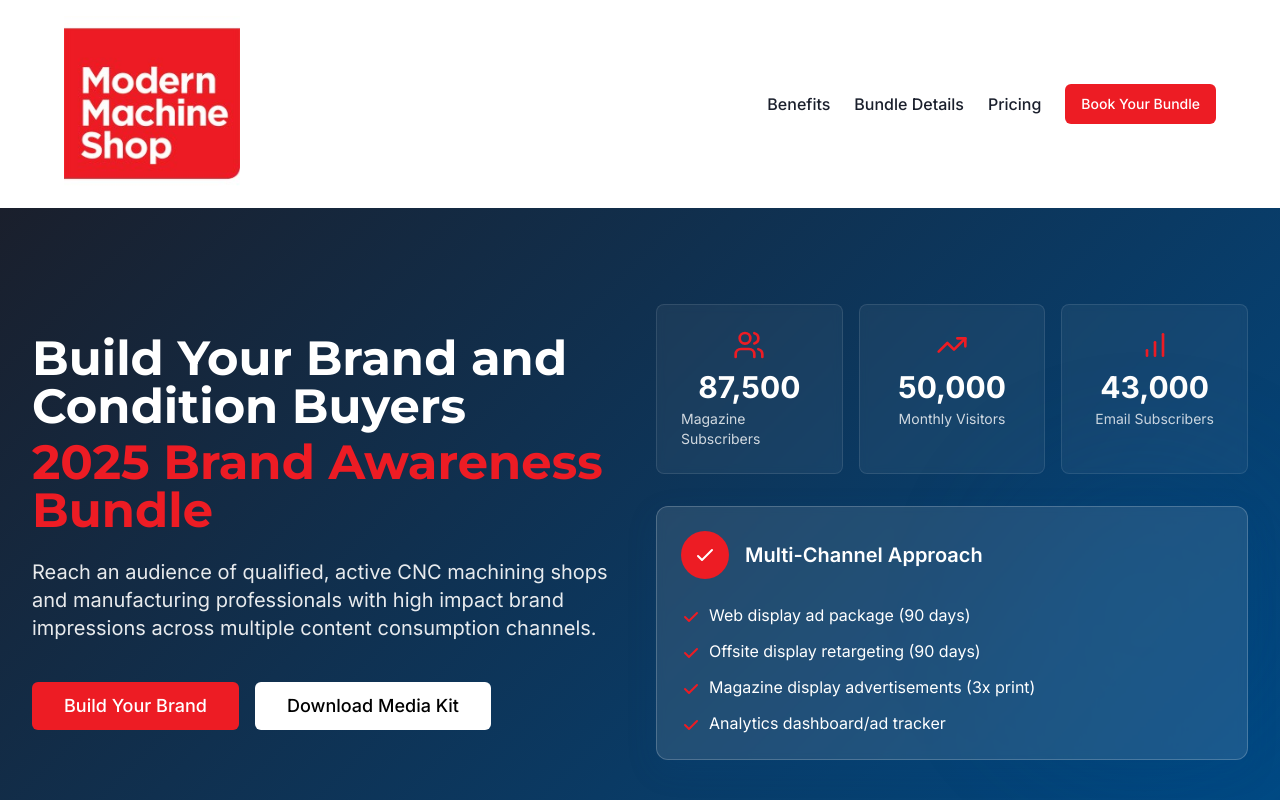
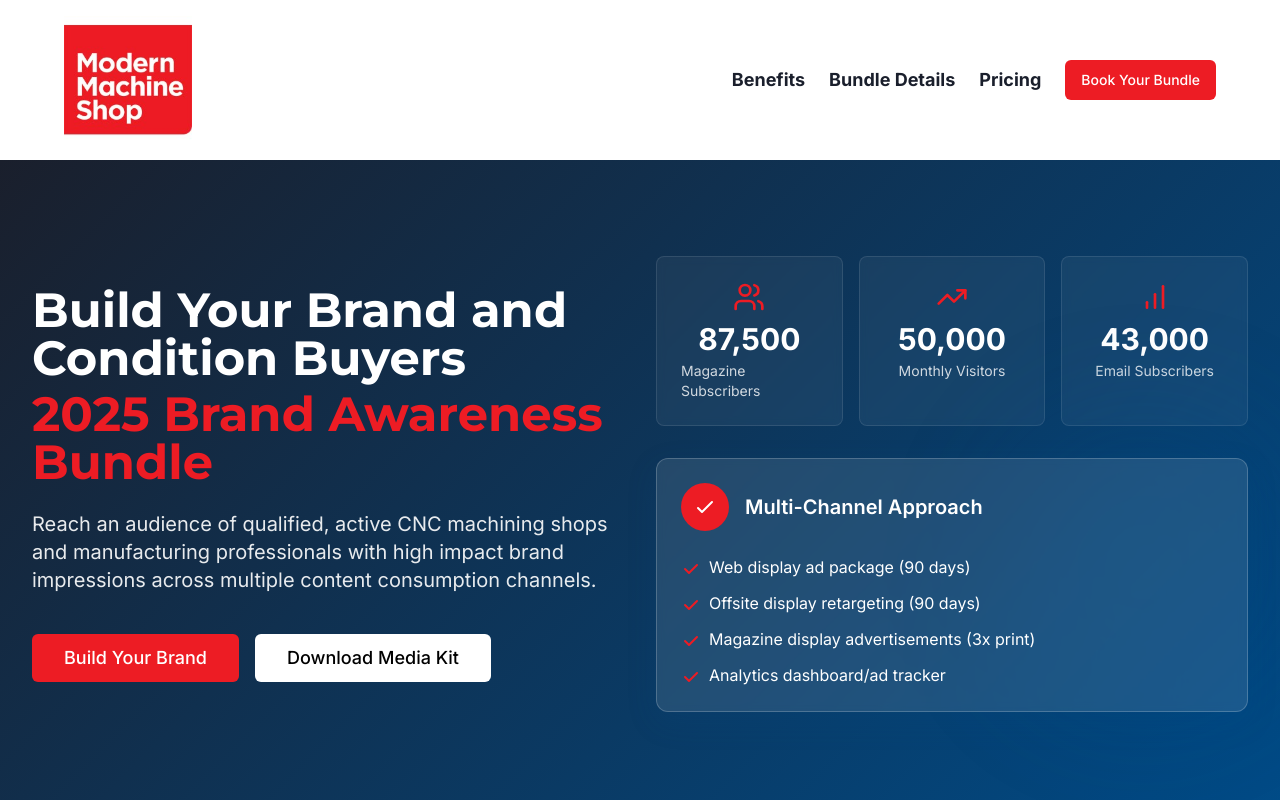
Before and after one commit to PGarder/mms-brand-bundle-lp, a React (Vite) app: page / in a window 1280 px wide. Shown: the top 800 px of the page. Built offline with nearby package versions, Linux system fonts and the light colour scheme.

Commit message:
Refactor: Adjust header styles
Make the logo smaller and increase the font size and weight of the navigation menu text.

```diff
--- a/src/components/Header.tsx
+++ b/src/components/Header.tsx
@@ -6,7 +6,7 @@ const Header = () => {
   return (
     <header className="bg-white py-4 px-4 md:px-8 shadow-sm">
       <div className="container mx-auto flex justify-between items-center">
-        <div className="w-44">
+        <div className="w-32">
           <img
             src="/lovable-uploads/03dd1c8d-e34a-42e3-8fff-47edac1ecdeb.png"
             alt="Modern Machine Shop Logo"
@@ -16,9 +16,9 @@ const Header = () => {
         <div className="hidden md:flex items-center gap-6">
           <nav>
             <ul className="flex gap-6">
-              <li><a href="#benefits" className="text-mms-darkgray hover:text-mms-red font-medium">Benefits</a></li>
-              <li><a href="#bundle-details" className="text-mms-darkgray hover:text-mms-red font-medium">Bundle Details</a></li>
-              <li><a href="#pricing" className="text-mms-darkgray hover:text-mms-red font-medium">Pricing</a></li>
+              <li><a href="#benefits" className="text-mms-darkgray hover:text-mms-red text-lg font-bold">Benefits</a></li>
+              <li><a href="#bundle-details" className="text-mms-darkgray hover:text-mms-red text-lg font-bold">Bundle Details</a></li>
+              <li><a href="#pricing" className="text-mms-darkgray hover:text-mms-red text-lg font-bold">Pricing</a></li>
             </ul>
           </nav>
           <Button className="bg-mms-red hover:bg-red-600 text-white">Book Your Bundle</Button>
```
